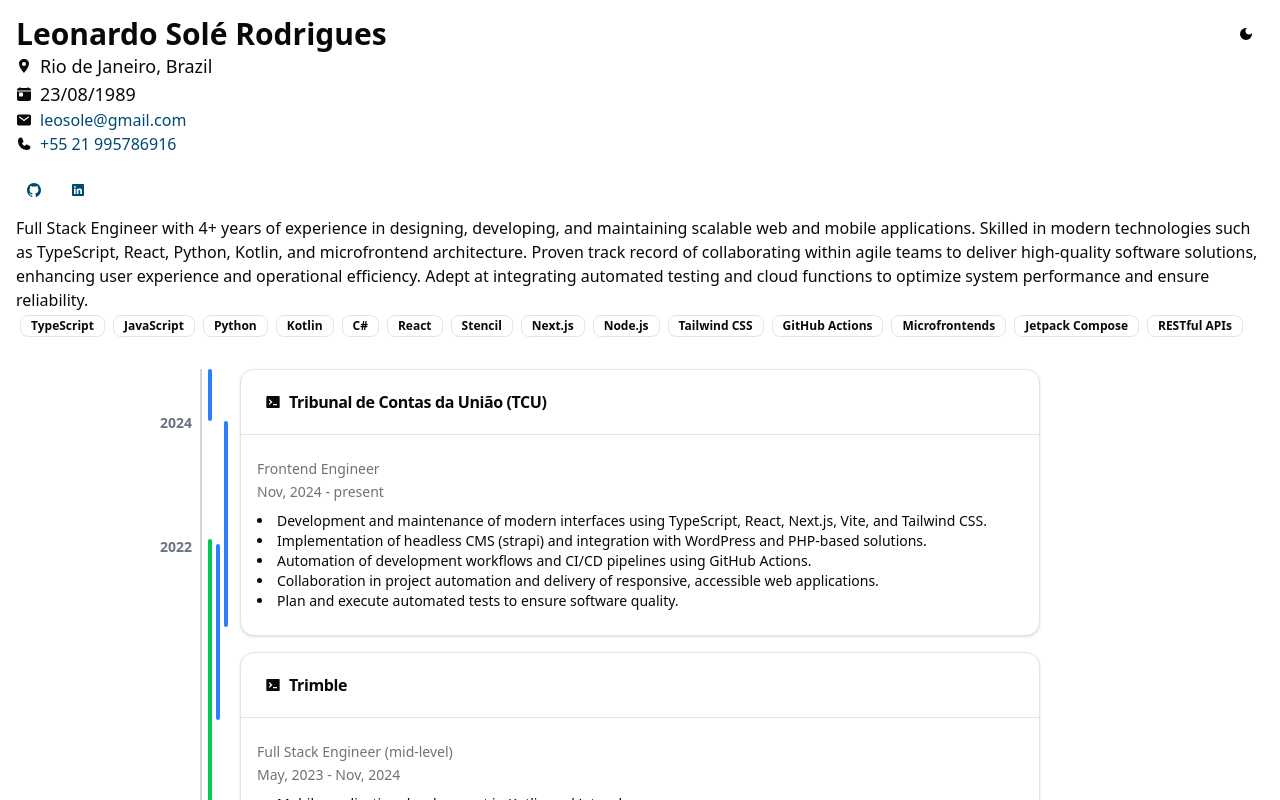
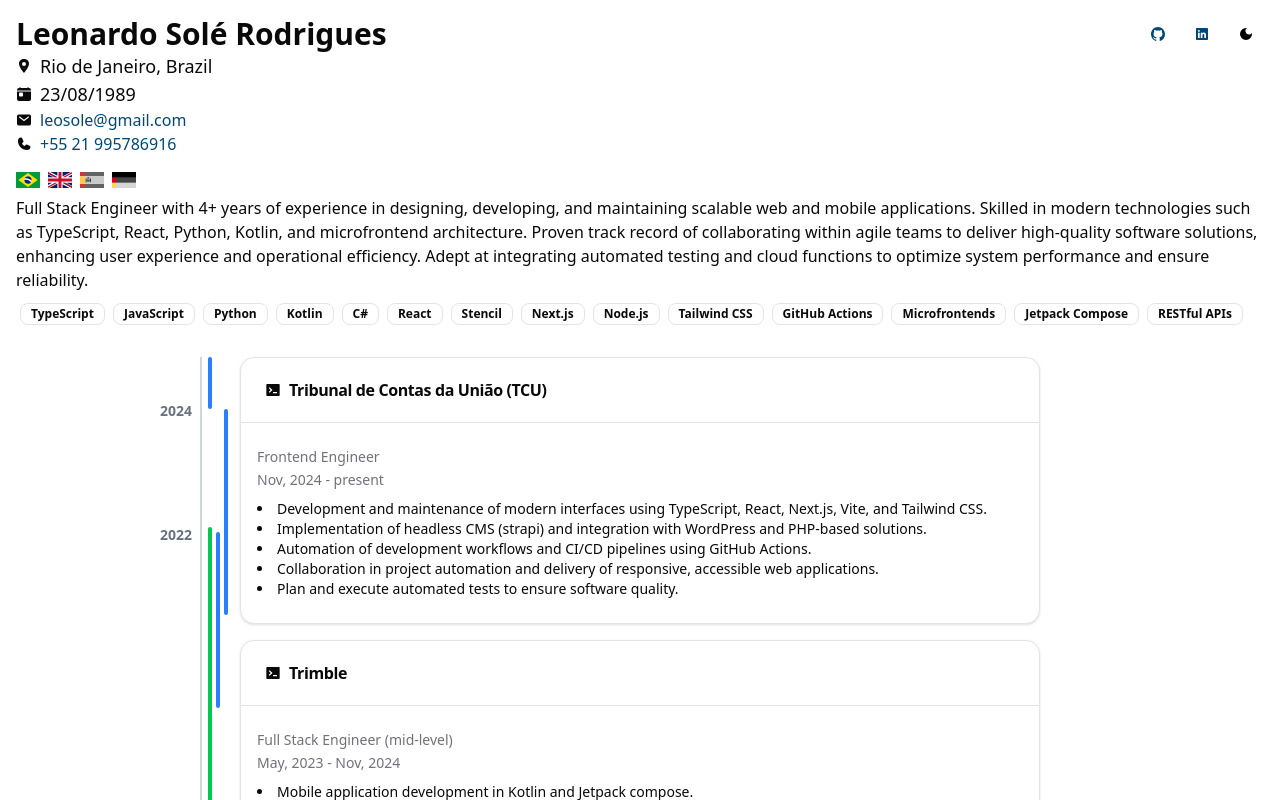
Before and after one commit to leosole/cv, a React (Vite) app: page / in a window 1280 px wide. Shown: the top 800 px of the page. Built offline with nearby package versions, Linux system fonts and the light colour scheme.

Commit message:
add languages

```diff
--- a/package.json
+++ b/package.json
@@ -18,6 +18,7 @@
 		"@tailwindcss/postcss": "^4.1.13",
 		"class-variance-authority": "^0.7.1",
 		"clsx": "^2.1.1",
+		"country-flag-icons": "^1.5.21",
 		"date-fns": "^4.1.0",
 		"lucide-react": "^0.544.0",
 		"react": "^19.1.1",
--- a/src/App.tsx
+++ b/src/App.tsx
@@ -24,8 +24,8 @@
 	return (
 		<div className="px-4 pb-8">
 			<div ref={headerRef}>
-				<Header info={cv.info} />
-				<Summary links={cv.links} summary={cv.summary} skills={cv.technical_skills}/>
+				<Header info={cv.info} links={cv.links} />
+				<Summary summary={cv.summary} skills={cv.technical_skills} languages={cv.languages}/>
 			</div>
 			<div className="flex-col sm:flex-row flex container sm:w-[80%] sm:min-w-160 max-w-240 mx-auto gap-2 mt-8 pr-8 sm:pr-20">
 				<Calendar events={[...cv.professional_experience, ...cv.education]} headerHeight={headerHeight}/>
--- /dev/null
+++ b/src/components/flags.tsx
@@ -0,0 +1,26 @@
+import { GB, DE, ES, BR, type FlagComponent } from 'country-flag-icons/react/3x2'
+
+export default function Flag({percent, country, title}: {percent: number, country: string, title?: string}) {
+    let Component: FlagComponent
+    switch (country) {
+        case "GB":
+            Component = GB
+            break
+        case "DE":
+            Component = DE
+            break
+        case "ES":
+            Component = ES
+            break
+        default:
+            Component = BR
+    }
+    return (
+        <span className='flex' title={title}>
+            <span className='relative'>
+                <span className='absolute bg-white mix-blend-hue h-4 z-1 right-0' style={{width: (100 - percent)*24/100}}/>
+                <Component className='w-6 relative'/>
+            </span>
+        </span>
+    )
+}
--- a/src/components/header.tsx
+++ b/src/components/header.tsx
@@ -1,14 +1,16 @@
-import type { Info } from "@/types/cv"
+import type { Info, Links } from "@/types/cv"
 import { Button } from "./ui/button"
 import { MdLightMode, MdDarkMode } from "react-icons/md"
 import { useTheme } from "@/hooks/use-theme"
 import { IoToday, IoMail, IoLocationSharp  } from "react-icons/io5";
 import { PiPhoneFill } from "react-icons/pi";
+import { IoLogoGithub, IoLogoLinkedin  } from "react-icons/io";
 
 interface HeaderProps {
 	info: Info
+    links: Links,
 }
-export function Header({ info }: HeaderProps) {
+export function Header({ info, links }: HeaderProps) {
 	const { name, location, email, phone, birthdate } = info
 	const { isDark, toggleTheme } = useTheme()
 	return (
@@ -21,9 +23,21 @@
 					<span className="flex items-center gap-2"><IoMail/><h3><a href={`mailto:${email}`} className="text-md">{email}</a></h3></span>
 					<span className="flex items-center gap-2"><PiPhoneFill/><h3><a href={`https://wa.me/${phone.replace(/[\s\+]/g, "")}`} className="text-md">{phone}</a></h3></span>
 				</div>
-				<Button size="icon" variant="ghost" onClick={toggleTheme}>
-					{isDark ? <MdLightMode /> : <MdDarkMode color="black" />}
-				</Button>
+				<div className="flex gap-2">
+					<Button asChild variant="ghost" size="icon" title="GitHub">
+						<a href={links.github} aria-label="GitHub">
+							<IoLogoGithub />
+						</a>
+					</Button>
+					<Button asChild variant="ghost" size="icon" title="LinkedIn">
+						<a href={links.linkedin} aria-label="LinkedIn">
+							<IoLogoLinkedin />
+						</a>
+					</Button>
+					<Button size="icon" variant="ghost" onClick={toggleTheme}>
+						{isDark ? <MdLightMode /> : <MdDarkMode color="black" />}
+					</Button>
+				</div>
 			</div>
 		</header>
 	)
--- a/src/components/summary.tsx
+++ b/src/components/summary.tsx
@@ -1,30 +1,22 @@
-import type { Links } from "@/types/cv";
-import { IoLogoGithub, IoLogoLinkedin  } from "react-icons/io";
-import { Button } from "./ui/button";
+import type { Language, Links } from "@/types/cv";
 import { Badge } from "./ui/badge";
+import Flag from "./flags";
 
 interface SummaryProps {
-    links: Links,
     summary: string
     skills: string[]
+    languages: Language[]
 }
 
-export default function Summary({ links, summary, skills }: SummaryProps) {
+export default function Summary({ summary, skills, languages }: SummaryProps) {
     return (
         <div className="container mx-auto my-4 flex flex-col gap-2">
-            <div className="flex gap-2">
-                <Button asChild variant="ghost" size="icon" title="GitHub">
-                    <a href={links.github} aria-label="GitHub">
-                        <IoLogoGithub />
-                    </a>
-                </Button>
-                <Button asChild variant="ghost" size="icon" title="LinkedIn">
-                    <a href={links.linkedin} aria-label="LinkedIn">
-                        <IoLogoLinkedin />
-                    </a>
-                </Button>
-            </div>
-            <div>
+                <div className="flex gap-2">
+                    {languages.map(lang =>
+                        <Flag country={lang.country} percent={lang.percent} title={`${lang.language}: ${lang.proficiency}`}/>
+                    )}
+                </div>
+            <div className="flex flex-col gap-2">
                 <span>{summary}</span>
                 <div>
                     {skills.map(skill => <Badge key={skill} className="mx-1" variant="outline">{skill}</Badge>)}
--- a/src/static/cv.json
+++ b/src/static/cv.json
@@ -161,19 +161,27 @@
 	"languages": [
 		{
 			"language": "Portuguese",
-			"proficiency": "Native"
+			"proficiency": "Native",
+			"percent": 100,
+			"country": "BR"
 		},
 		{
 			"language": "English",
-			"proficiency": "Fluent"
+			"proficiency": "Fluent",
+			"percent": 100,
+			"country": "GB"
 		},
 		{
 			"language": "Spanish",
-			"proficiency": "Beginner"
+			"proficiency": "Beginner",
+			"percent": 20,
+			"country": "ES"
 		},
 		{
 			"language": "German",
-			"proficiency": "Beginner"
+			"proficiency": "Beginner",
+			"percent": 15,
+			"country": "DE"
 		}
 	]
 }
--- a/src/types/cv.ts
+++ b/src/types/cv.ts
@@ -1,3 +1,5 @@
+import type { FlagComponent } from "country-flag-icons/react/3x2"
+
 export interface CV {
 	info: Info
 	links: Links
@@ -51,6 +53,8 @@
 export interface Language {
 	language: string
 	proficiency: string
+	percent: number
+	country: string
 }
 
 export interface Publication {
```
Also changed, not shown: 2 other files (tests, documents, lock files or other folders).
